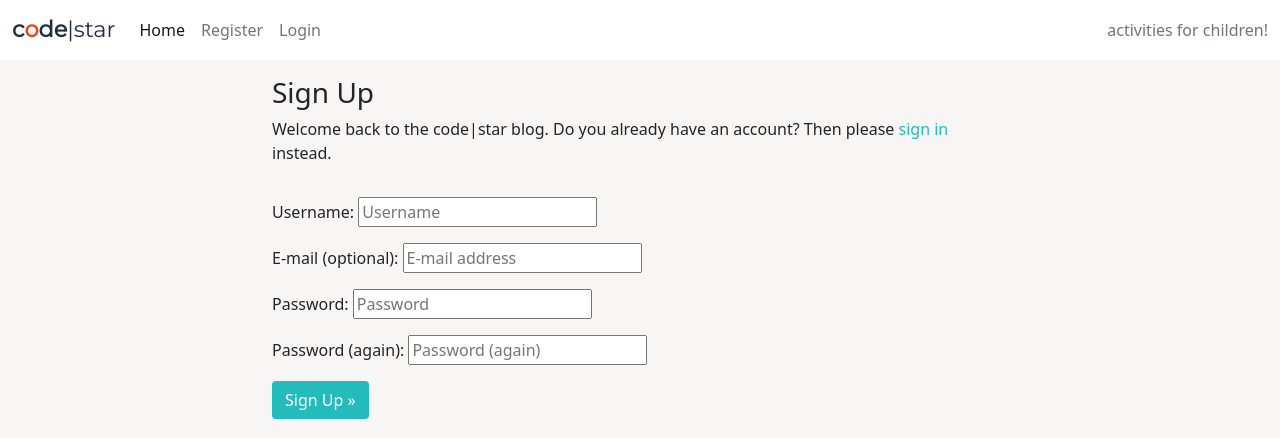
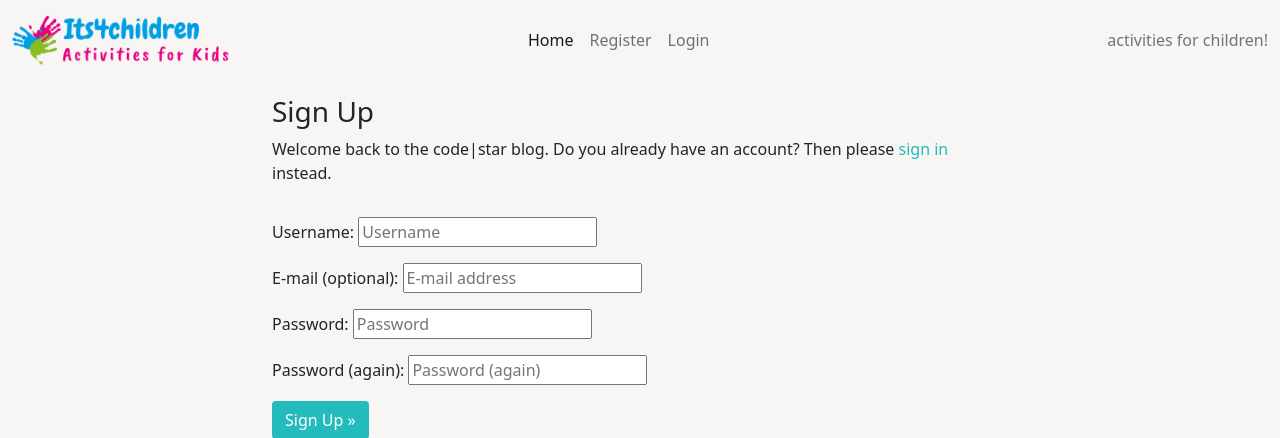
Before and after one commit to fmstacco/its4children, a Django app: page /accounts/signup/ in a window 1280 px wide. Shown: the top 438 px of the page. Run offline with Django 3.2, Linux system fonts and the light colour scheme.

Commit message:
Updated head and inserted logo on navbar in base.html file

```diff
--- a/templates/base.html
+++ b/templates/base.html
@@ -1,33 +1,38 @@
 {% load static %}
 
 <!DOCTYPE html>
+<html lang="en">
 <html class="h-100">
 
 <head>
-    <title>Its4children</title>
-
+    <meta charset="UTF-8">
+    <meta http-equiv="X-UA-Compatible" content="IE=edge">
     <link rel="preconnect" href="https://fonts.googleapis.com">
     <link rel="preconnect" href="https://fonts.gstatic.com" crossorigin>
     <link href="https://fonts.googleapis.com/css2?family=Montserrat&display=swap" rel="stylesheet">
     <link rel="stylesheet" href="https://cdnjs.cloudflare.com/ajax/libs/font-awesome/5.15.3/css/all.min.css">
     <meta name="viewport" content="width=device-width, initial-scale=1" />
+    <meta name="description" content="activities for children">
+
+
+    <!-- Bootstrap CSS -->
     <link href="https://cdn.jsdelivr.net/npm/bootstrap@5.0.1/dist/css/bootstrap.min.css" rel="stylesheet"
         integrity="sha384-+0n0xVW2eSR5OomGNYDnhzAbDsOXxcvSN1TPprVMTNDbiYZCxYbOOl7+AMvyTG2x" crossorigin="anonymous">
     <script src="https://cdn.jsdelivr.net/npm/bootstrap@5.0.1/dist/js/bootstrap.bundle.min.js"
         integrity="sha384-gtEjrD/SeCtmISkJkNUaaKMoLD0//ElJ19smozuHV6z3Iehds+3Ulb9Bn9Plx0x4" crossorigin="anonymous">
     </script>
     <link rel="stylesheet" href="{% static 'css/style.css' %}">
-
+    <title>Its4children</title>
 </head>
 
 <body class="d-flex flex-column h-100 main-bg">
 
     <!-- Navigation -->
-
-    <nav class="navbar navbar-expand-lg navbar-light bg-white">
+    <nav class="navbar navbar-expand-lg navbar-light #e6007e">
         <div class="container-fluid">
-            <a class="navbar-brand" href="{% url 'home' %}"><span class="brand">c<span class="red-o">o</span>de<span
-                        class="thin">|star</span></span></span></a>
+            <a class="navbar-brand" href="{% url 'home' %}">
+                <img src="../static/images/Its4children-logo.png" alt="logo with three colored hands, writen Its4children" width="45%" height="45%" class="d-inline-block align-text-top">
+    </a>
             <button class="navbar-toggler" type="button" data-bs-toggle="collapse" data-bs-target="#navbarText"
                 aria-controls="navbarText" aria-expanded="false" aria-label="Toggle navigation">
                 <span class="navbar-toggler-icon"></span>
```
Also changed, not shown: static/images/Its4children-logo.png (added).
